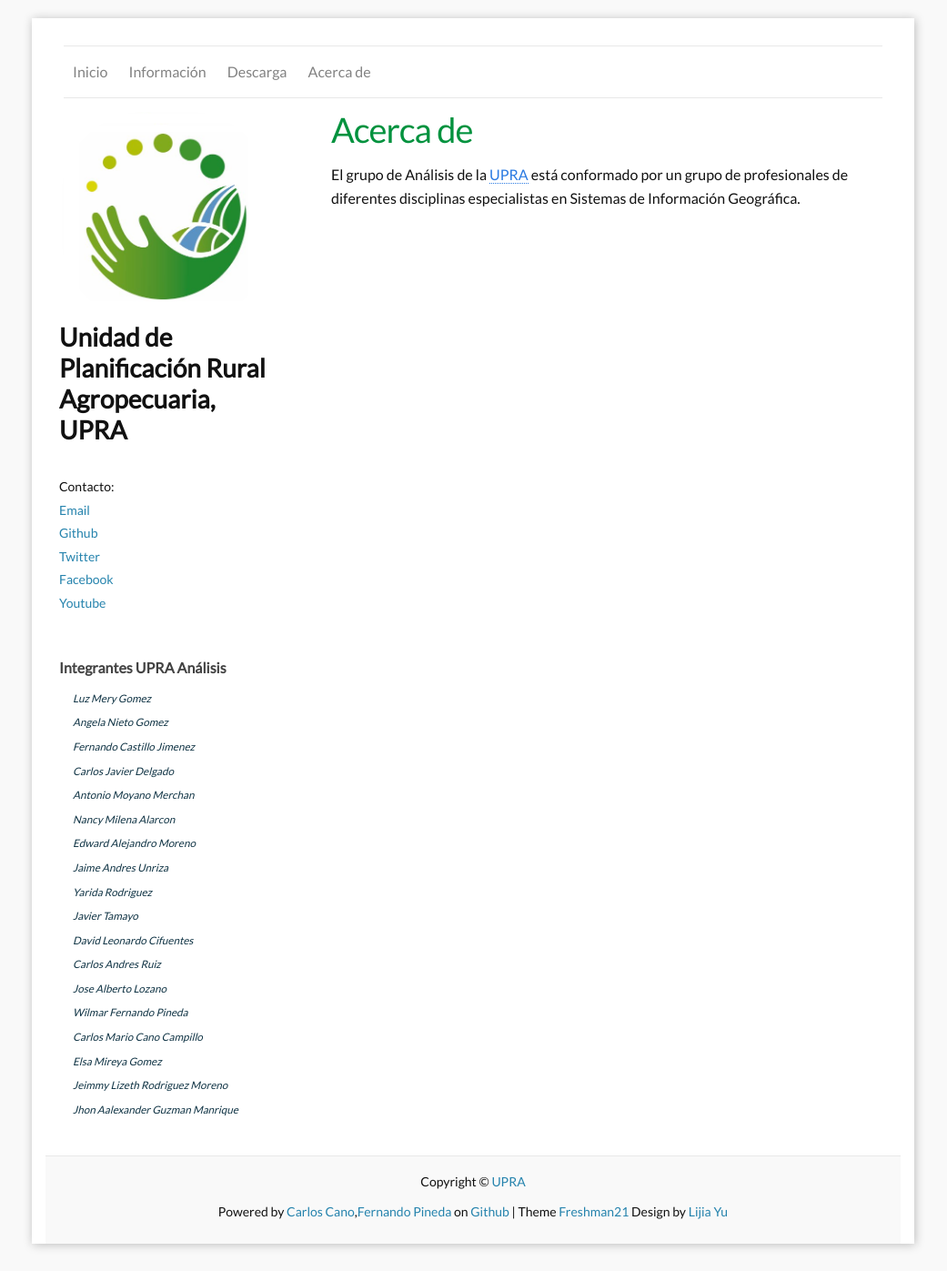
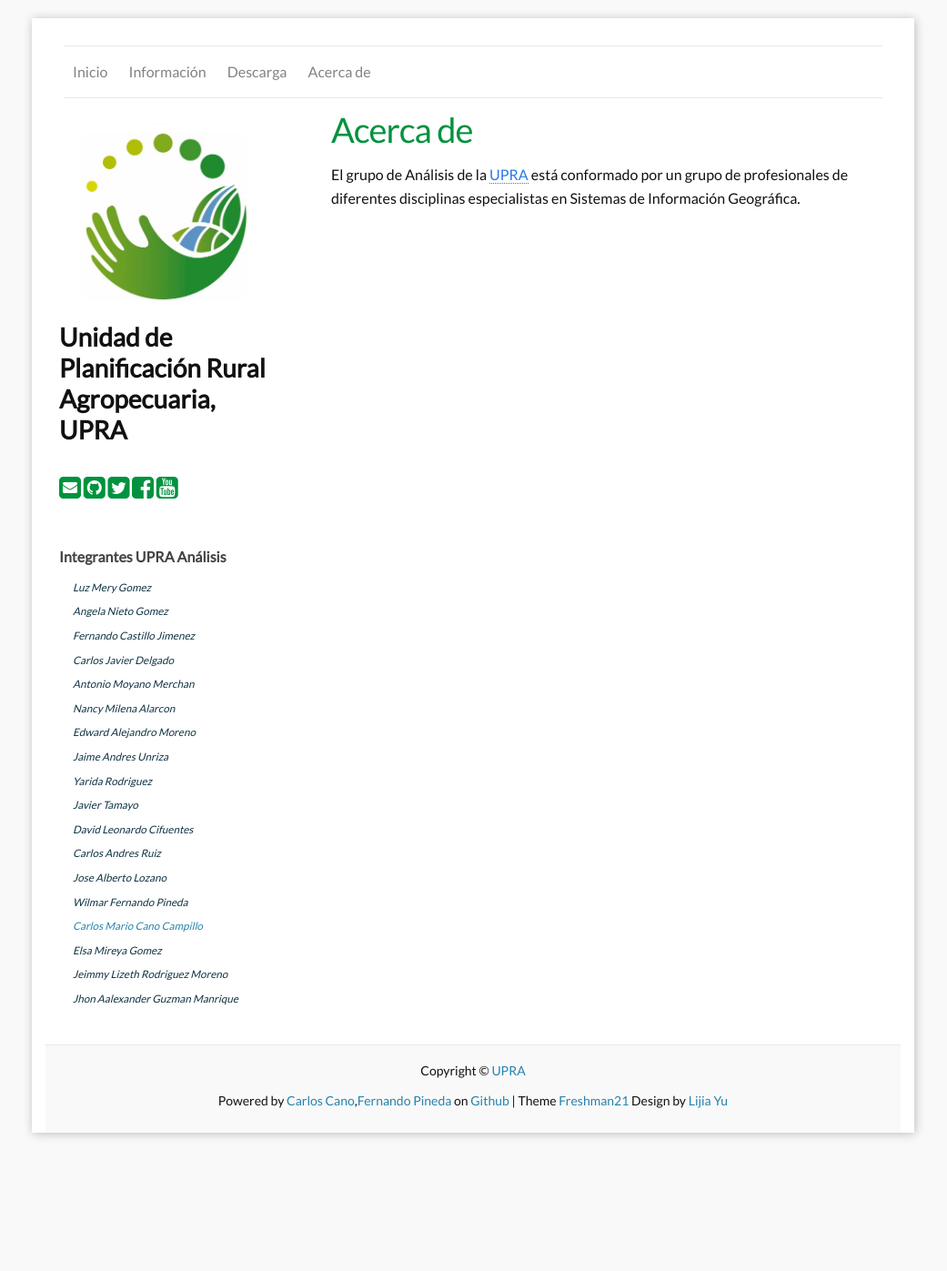
Before and after one commit to UpraAnalisis/UpraAnalisis.github.io, a Jekyll site: the page built from d_about.md, in a window 1280 px wide. Shown: the whole page at 91% size, without its empty margins (120-1161 px from the left). Built offline with Jekyll 4.4.1, drawn with Linux system fonts in a browser that asks for light colours; comment, search, counter and statistics services are not loaded; after the commit the page ends 1275 px from its top, so only the background shows below that.

```diff
--- a/_includes/Aboutme.html
+++ b/_includes/Aboutme.html
@@ -1,3 +1,14 @@
+
+<style>
+
+a.sp:visited {
+    color: #06C053;
+}
+a.sp{
+  color: #00923E;
+}
+</style>
+
 <div class="sidebar-module about">
   <!--<h4>{{ site.locales[site.default_locale].Aboutme }}</h4>-->
   <img style="height: 230px !important; width: 230px !important; border-radius: 40% !important; margin: 0 auto !important; display: block !important;" title="{{site.author}}" src="{{site.aboutme_photo}}" alt="{{site.author}}"/>
@@ -6,23 +17,20 @@
 
   {% if site.ShowContactInfo == "True" %}
 
-  Contacto:
-  <br >
-
   {% if site.email != empty %}
-  <a href="mailto:{{site.email}}" title="mailto: {{site.email}}">Email</a><br >
+  <a class="sp" href="mailto:{{site.email}}" title="mailto: {{site.email}}"><i class="fa fa-envelope-square fa-2x" ></i></a>
   {% endif %}
   {% if site.github_username != empty %}
-  <a href="https://github.com/{{site.github_username}}" title="GithubID: {{site.github_username}}">Github</a><br >
+  <a class="sp" href="https://github.com/{{site.github_username}}" title="GithubID: {{site.github_username}}"><i class="fa fa-github-square fa-2x"></i></a>
   {% endif %}
   {% if site.twitter_username != empty %}
-  <a href="https://twitter.com/{{site.twitter_username}}" title="TwitterID: {{site.twitter_username}}">Twitter</a> <br >
+  <a class="sp" href="https://twitter.com/{{site.twitter_username}}" title="TwitterID: {{site.twitter_username}}"><i class="fa fa-twitter-square fa-2x"></i></a>
   {% endif %}
   {% if site.facebook_username != empty %}
-  <a href="https://facebook.com/{{site.facebook_username}}" title="FacebookID: {{site.facebook_username}}">Facebook</a> <br >
+  <a class="sp" href="https://facebook.com/{{site.facebook_username}}" title="FacebookID: {{site.facebook_username}}"><i class="fa fa-facebook-square fa-2x"></i></a>
   {% endif %}
   {% if site.youtube_username != empty %}
-  <a href="https://youtube.com/{{site.youtube_username}}" title="YoutubeID: {{site.youtube_username}}">Youtube</a> <br >
+  <a class="sp" href="https://youtube.com/{{site.youtube_username}}" title="YoutubeID: {{site.youtube_username}}"><i class="fa fa-youtube-square fa-2x"></i></a>
   {% endif %}
 
   {% endif %}
--- a/_includes/Copyright_Notice.html
+++ b/_includes/Copyright_Notice.html
@@ -16,7 +16,7 @@
   <li> <i> <small> <a href=""> Carlos Andres Ruiz </a> </small> </i> </li>
   <li> <i> <small> <a href=""> Jose Alberto Lozano </a> </small> </i> </li>
   <li> <i> <small> <a href=""> Wilmar Fernando Pineda </a> </small> </i> </li>
-  <li> <i> <small> <a href=""> Carlos Mario Cano Campillo </a> </small> </i> </li>
+  <li> <i> <small> <a href="https://github.com/UpraAnalisis/UpraAnalisis.github.io/wiki/Carlos-Mario-Cano"> Carlos Mario Cano Campillo </a> </small> </i> </li>
   <li> <i> <small> <a href=""> Elsa Mireya Gomez </a> </small> </i> </li>
   <li> <i> <small> <a href=""> Jeimmy Lizeth Rodriguez Moreno </a> </small> </i> </li>
   <li> <i> <small> <a href=""> Jhon Aalexander Guzman Manrique </a> </small> </i> </li>
```
Also changed, not shown: index.md (+6 -2 lines).
